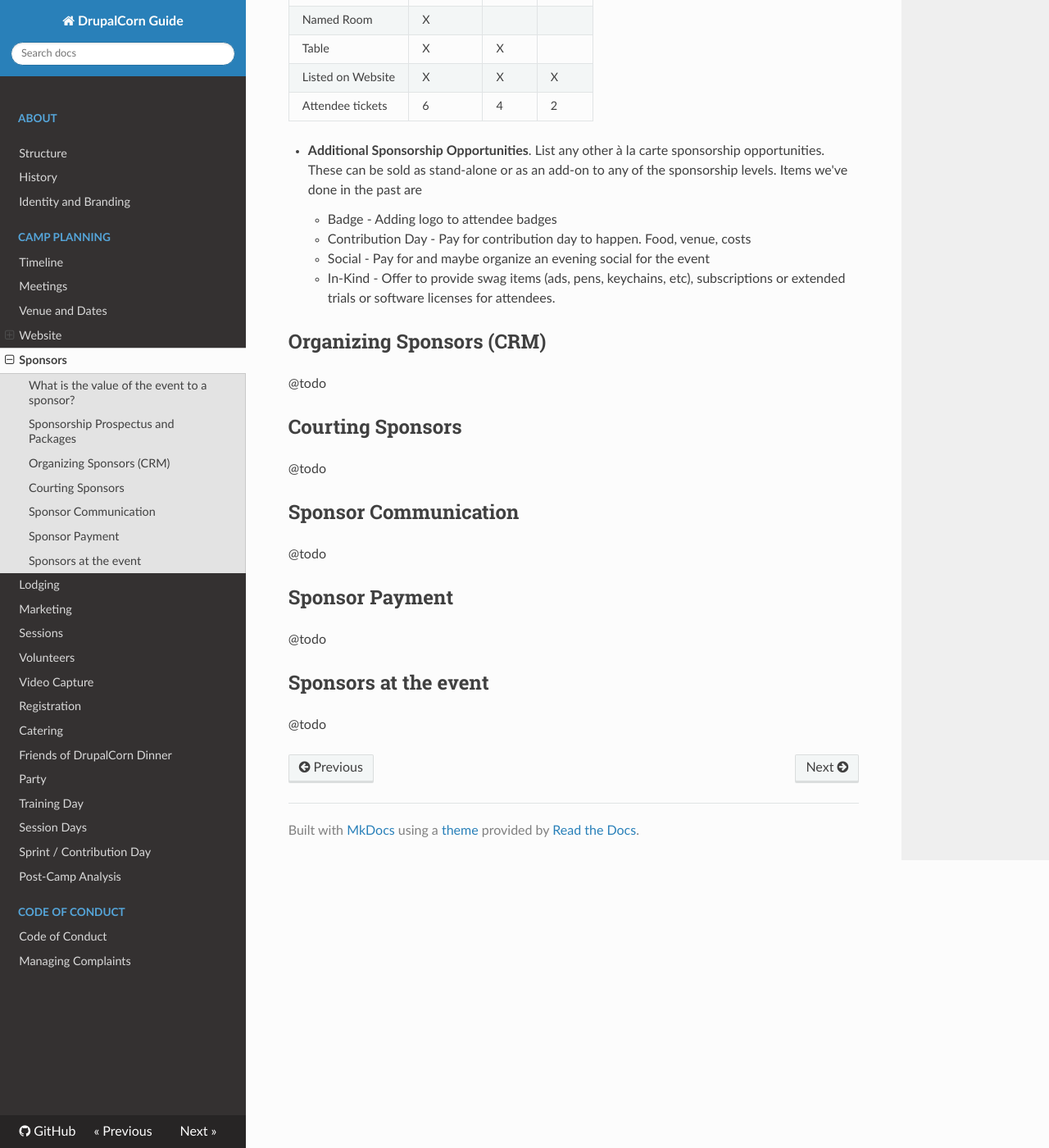
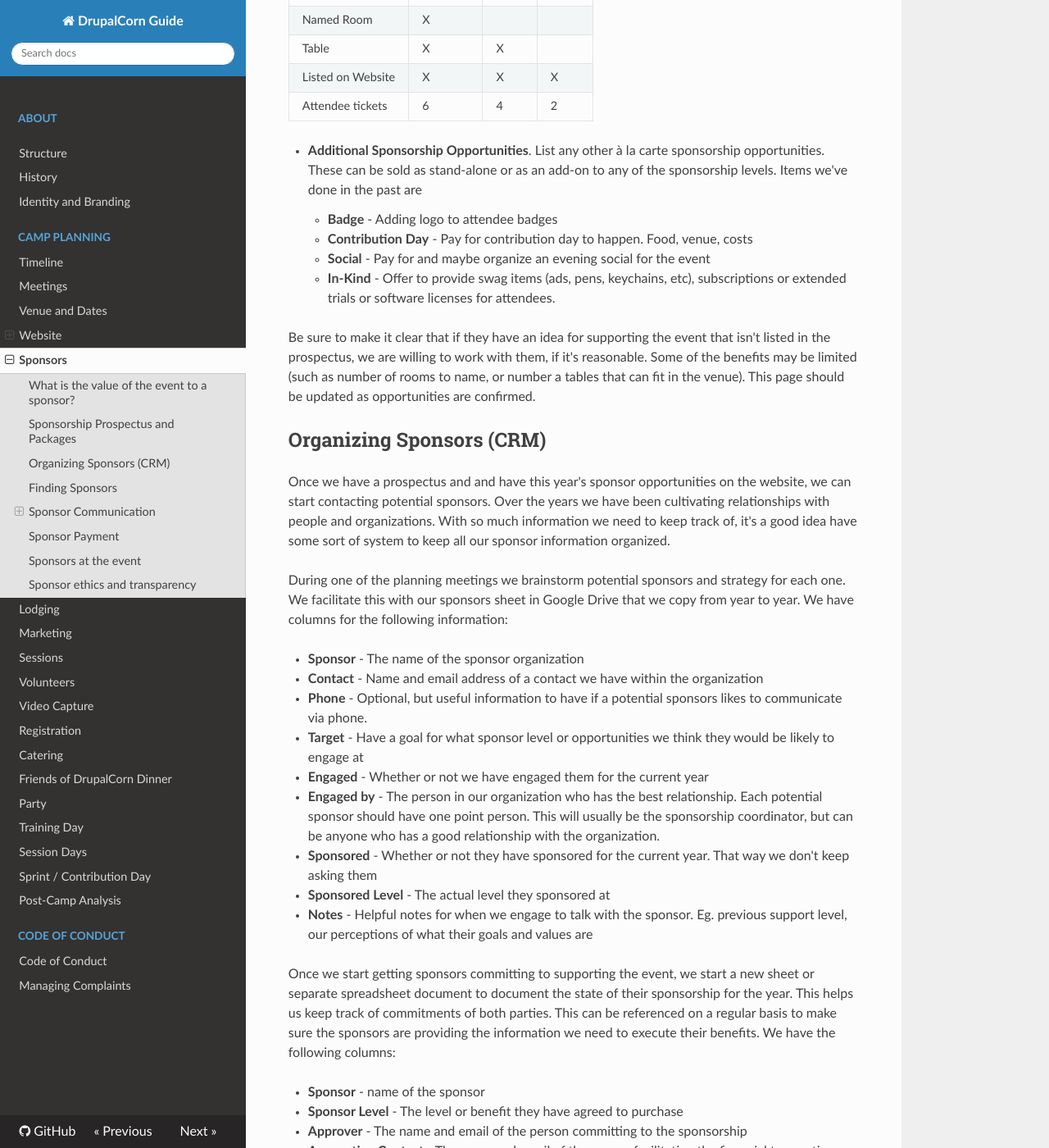
Before and after one commit to drupalcorn/guide, an MkDocs documentation site: the page built from docs/camp-planning/sponsors.md, in a window 1280 px wide and 1400 px high, scrolled down 1494 px. Shown: the whole window at 82% size. Built offline with MkDocs 1.6.1, drawn with Linux system fonts in a browser that asks for light colours; nearby versions of some CDN libraries; some of the changed text lies outside the part shown.

Commit message:
Update sponsors.md

```diff
--- a/docs/camp-planning/sponsors.md
+++ b/docs/camp-planning/sponsors.md
@@ -10,6 +10,7 @@
 * They want to be known for contributing to the success of the community
 * They want to have the opportunity to meet and sell their product with the people that come to the event.
 * They want to show that they are a talented, trustworthy, and competent organization.
+* They want to recruit talent to work for them
 
 Every sponsor is different, and may have different values and goals they may be trying to accomplish when sponsoring an event. It is important to do research on the sponsor to understand what their goals are, and why they may be interested in sponsoring. When engaging with a sponsor, it doesn't hurt to ask what their values and goals may be. Maybe we can work something out, maybe not, but it should be asked.  How are there ways the event can help meet their goals and communicate their message to the right audience?
 
@@ -17,13 +18,13 @@
 
 ## Sponsorship Prospectus and Packages
 
-People are busy. The same is true of people at organizations that would like to help. So, to make the decision-making easier for sponsors, we can provide a menu of ways a sponsor may want to support the event. We can do this by providing a sponsorship prospectus for Sponsorship Opportunities. This should be one of the first pages up on the website as soon as we have the dates and venue locked in.
+People are busy. So, to make the decision-making easier for sponsors, we can provide a menu of ways a sponsor may want to support the event. We can do this by putting together a prospectus of Sponsorship Opportunities. This should be one of the first pages up on the website as soon as we have the dates and venue locked in. Ideally, this should done and ready to go before DrupalCon, especially if any organizers will be attending.
 
 The prospectus must be easy to read and understood quickly. It will need information about how the funds will be used, what benefits are available, how much they cost, and how they can get a hold of you to purchase a sponsorship. Look around at other similar event prospectuses and have conversations with other event organizers to get some ideas on what we can offer. Generally a prospectus will lay out:
 
 * **General information** about the event. This is dates, times, locations, number of attendees expected and their demographics, and activities (sessions, training, contribution day, social events, lunch, scholarships, etc.)
-* **Contact information** for how to ask questions and move forward with a sponsorship. Give the name of a person and an email address, preferably @drupalcorn.org. Cultivating a personal relationship with the people who manage sponsorships for an organization is really important.
-* **Sponsorship Levels** shown in an easy to read comparison table. Pricing for these levels depends on expected costs and what sponsors are willing to pay and will often change from year to year based on performance. Some of the benefits may be limited (such as number of rooms to name, or number a tables that can fit in the venue. Being in Iowa, our location tends to have some of the more affordable options compared to other camps. An example comparison table from 2019:
+* **Contact information** for how to ask questions and move forward with a sponsorship. Give the name of a specific person and an email address, preferably @drupalcorn.org. Cultivating a personal relationship with the people who manage sponsorships for an organization is really important.
+* **Sponsorship Levels** shown in an easy to read comparison table. Pricing for these levels depends on expected costs and what sponsors are willing to pay and will often change from year to year based on performance. Being in Iowa, our location tends to have some of the more affordable options compared to other camps. An example comparison table from 2019:
 
 |                   | Platinum<br>$1500 | Gold<br>$750 | Silver<br>$300 |
 |-------------------|-------------------|--------------|----------------|
@@ -33,22 +34,61 @@
 | Attendee tickets  | 6                 | 4            | 2              |
 
 * **Additional Sponsorship Opportunities**. List any other à la carte sponsorship opportunities. These can be sold as stand-alone or as an add-on to any of the sponsorship levels. Items we've done in the past are
-	* Badge - Adding logo to attendee badges
-	* Contribution Day - Pay for contribution day to happen. Food, venue, costs
-	* Social - Pay for and maybe organize an evening social for the event
-	* In-Kind - Offer to provide swag items (ads, pens, keychains, etc), subscriptions or extended trials or software licenses for attendees.
+	* **Badge** - Adding logo to attendee badges
+	* **Contribution Day** - Pay for contribution day to happen. Food, venue, costs
+	* **Social** - Pay for and maybe organize an evening social for the event
+	* **In-Kind** - Offer to provide swag items (ads, pens, keychains, etc), subscriptions or extended trials or software licenses for attendees.
+
+Be sure to make it clear that if they have an idea for supporting the event that isn't listed in the prospectus, we are willing to work with them, if it's reasonable. Some of the benefits may be limited (such as number of rooms to name, or number a tables that can fit in the venue). This page should be updated as opportunities are confirmed.
 
 ## Organizing Sponsors (CRM)
 
-@todo
+Once we have a prospectus and and have this year's sponsor opportunities on the website, we can start contacting potential sponsors. Over the years we have been cultivating relationships with people and organizations. With so much information we need to keep track of, it's a good idea have some sort of system to keep all our sponsor information organized.
 
-## Courting Sponsors
+During one of the planning meetings we brainstorm potential sponsors and strategy for each one. We facilitate this with our sponsors sheet in Google Drive that we copy from year to year. We have columns for the following information:
+
+* **Sponsor** - The name of the sponsor organization
+* **Contact** - Name and email address of a contact we have within the organization
+* **Phone** - Optional, but useful information to have if a potential sponsors likes to communicate via phone.
+* **Target** - Have a goal for what sponsor level or opportunities we think they would be likely to engage at
+* **Engaged** - Whether or not we have engaged them for the current year
+* **Engaged by** - The person in our organization who has the best relationship. Each potential sponsor should have one point person. This will usually be the sponsorship coordinator, but can be anyone who has a good relationship with the organization.
+* **Sponsored** - Whether or not they have sponsored for the current year. That way we don't keep asking them
+* **Sponsored Level** - The actual level they sponsored at
+* **Notes** - Helpful notes for when we engage to talk with the sponsor. Eg. previous support level, our perceptions of what their goals and values are
+
+Once we start getting sponsors committing to supporting the event, we start a new sheet or separate spreadsheet document to document the state of their sponsorship for the year. This helps us keep track of commitments of both parties. This can be referenced on a regular basis to make sure the sponsors are providing the information we need to execute their benefits. We have the following columns:
+
+* **Sponsor** - name of the sponsor
+* **Sponsor Level** - The level or benefit they have agreed to purchase
+* **Approver** - The name and email of the person committing to the sponsorship
+* **Accounting Contact** - The name and email of the person facilitating the financial transaction
+* **Marketing Contact** - The name and email of the person responsible for executing the benefits of the sponsorship. This is the person with all the answers for what they want to happen at the event.
+* **Room Name** - The name they want on the named room benefit. NA if the sponsorship doesn't include the benefit.
+* **Table** - If they need a table, or declined the benefit of having a table. NA if the sponsorship doesn't include the benefit.
+* **Website node** - If we have a node on our site for the sponsor so it shows up were we need it to on the website. Done/Not Done
+* **Registration Codes**	- The number of registration codes their sponsorship has been allotted. We often break out registration codes on to a different spreadsheet.
+* **Attendees** - If we know who will be physically attending the event, we want to know who will be there to welcome them, give them sponsor flags for their badge, show them their sponsor table, and invite them to the Friends of DrupalCorn dinner, etc.
+* **Reason** - We ask the sponsor why they are supporting DrupalCorn. This helps us understand them better and may give insight on how we can work with them better in the future.
+* **Notes** - Any other notes that would be useful for executing their benefits or any special benefits negotiated.
+
+Having this information recorded and kept up to date makes it easier to remind the sponsor of any information we may still need from them. We want to confirm the benefits they want to use. For example, if a sponsor declines to use a sponsor table, that may free it up for another sponsor to use it.
+
+## Finding Sponsors
 
 @todo
 
 ## Sponsor Communication
 
 @todo
+
+### Pre-commitment
+
+@todo
+
+### Commitment
+
+### Pre-event reminder and verification
 
 ## Sponsor Payment
 
@@ -57,3 +97,7 @@
 ## Sponsors at the event
 
 @todo
+
+## Sponsor ethics and transparency
+
+ @todo
```
